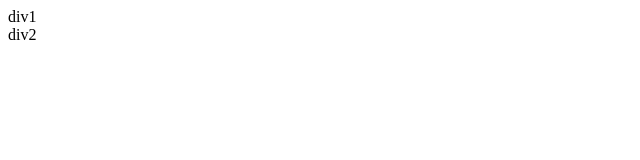
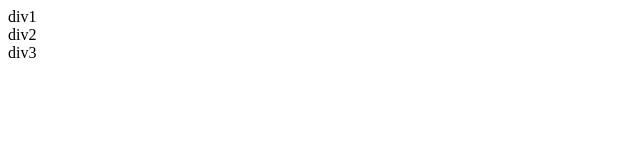
Before and after one commit to maabed/learn-git, a plain HTML site: page client/index.html in a window 1280 px wide. Shown: the full height of the page, 0-640 px from the left. Drawn offline with Linux system fonts and the light colour scheme.

```diff
--- a/client/index.html
+++ b/client/index.html
@@ -9,5 +9,8 @@
 		<div>
 			div2
 		</div>
+		<div>
+			div3
+		</div>
 	</body>
 </html>
```
Also changed, not shown: 1 other file.
